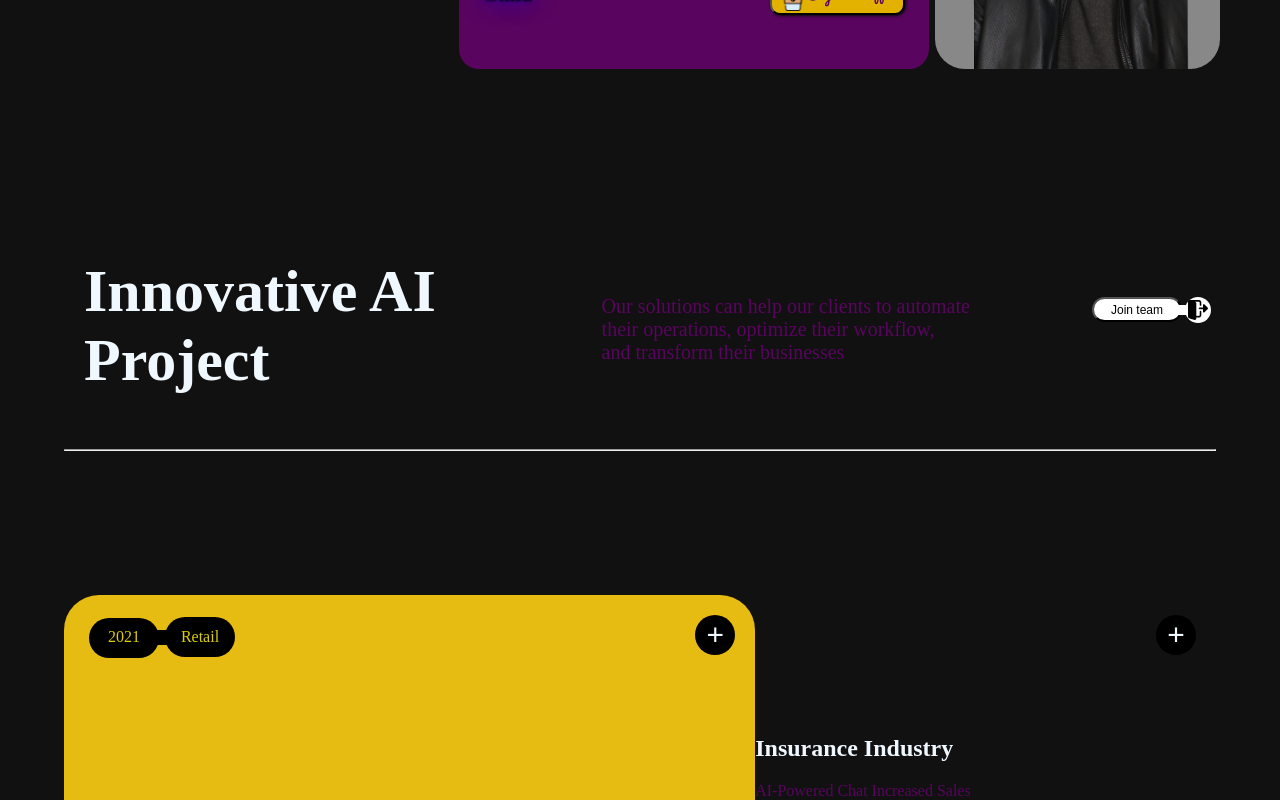
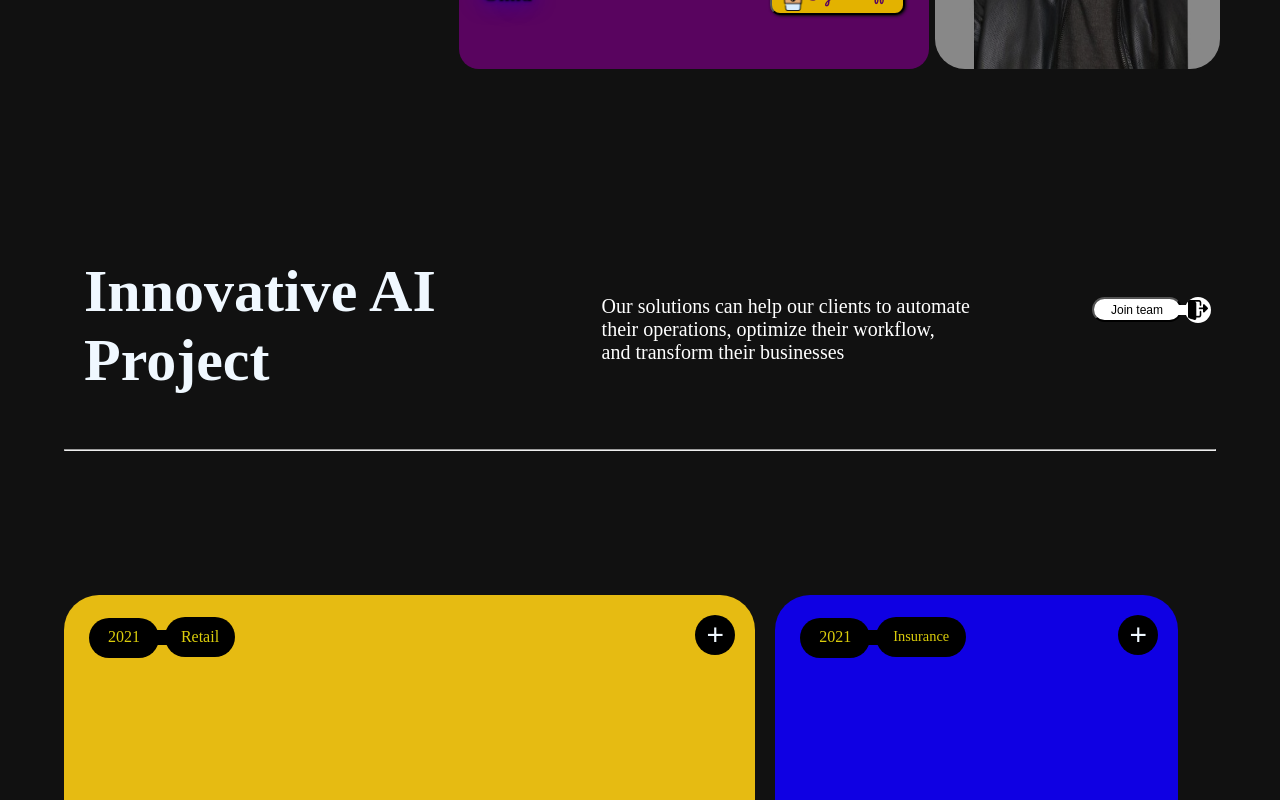
Before and after one commit to github-amirhossein/simple-dev-blog, a React (Vite) app: page / in a window 1280 px wide. Shown: the part 2000-2800 px from the top of the page. Built offline with nearby package versions, Linux system fonts and the light colour scheme.

Commit message:
Update App.css

```diff
--- a/src/App.css
+++ b/src/App.css
@@ -203,7 +203,7 @@ a{
 
 
 .about-matn-developer{
-    background-color: #dbcd0b;
+    background-color: #e6bb12;
    margin-top: 100px;
    border-radius:20px ;
     height: 295px;
@@ -436,7 +436,10 @@ a{
     bottom: 25px;
     color: #59045f;
 }
-.Retail h2 , p{
+.Retail h2{
+    color: #59045f;
+}
+.Retail p{
     color: #59045f;
 }
 .but-retail{
@@ -486,6 +489,58 @@ a{
     width: 18px;
     height: 18px;
 }
+
+.box-abi{
+    border-radius: 35px;
+    margin-left: 20px;
+    width: 35% ;
+    height: 500px;
+    background-color: #0f00e3;
+    float: left;
+    position: relative;
+}
+.ph-3{
+    font-size: 90%;
+    margin: 10.5px;
+    color: #dbcd0b;
+}
+
+.insurance{
+    position: absolute;
+    left: 20px;
+    top: 250px;
+
+}
+.insurance h2 , p{
+    color: #ffffff;
+
+
+}
+.abi{
+    background-color: #0f00e3;
+    border: 1px solid #ffffff;
+}
+.abi p{
+    color: #ffffff;
+
+}
+
+.ppi{width: 90px;}
+
+
+.box-zard:hover{
+transform: scale(1.1);
+z-index:99 ;
+}
+
+
+
+
+
+
+
+
+
 
 
 @media only screen and (max-width:970px) {
@@ -850,7 +905,15 @@ a{
     width: 100%;
 
 }
-
+.about-img-developer img{
+    opacity: 1;
+}
+.about-img-developer1 img{
+    opacity: 1;
+}
+.about-img-developer2 img{
+    opacity: 1;
+}
 
 
 
@@ -872,7 +935,7 @@ a{
         height: 320px;
     }
     .body-about-developer1{
-        height: 310px;
+        height: 300px;
     }
     .about-img-developer{
         height: 200px ;
@@ -894,6 +957,13 @@ a{
         width: 80%;
 
     }
+    .about-matn-developer2{
+        top: 180px;
+        height: 130px;
+    }
+    .body-about-developer2{
+        height: 320px;
+    }
     .lia{
         margin: 10px !important;
     }
```
